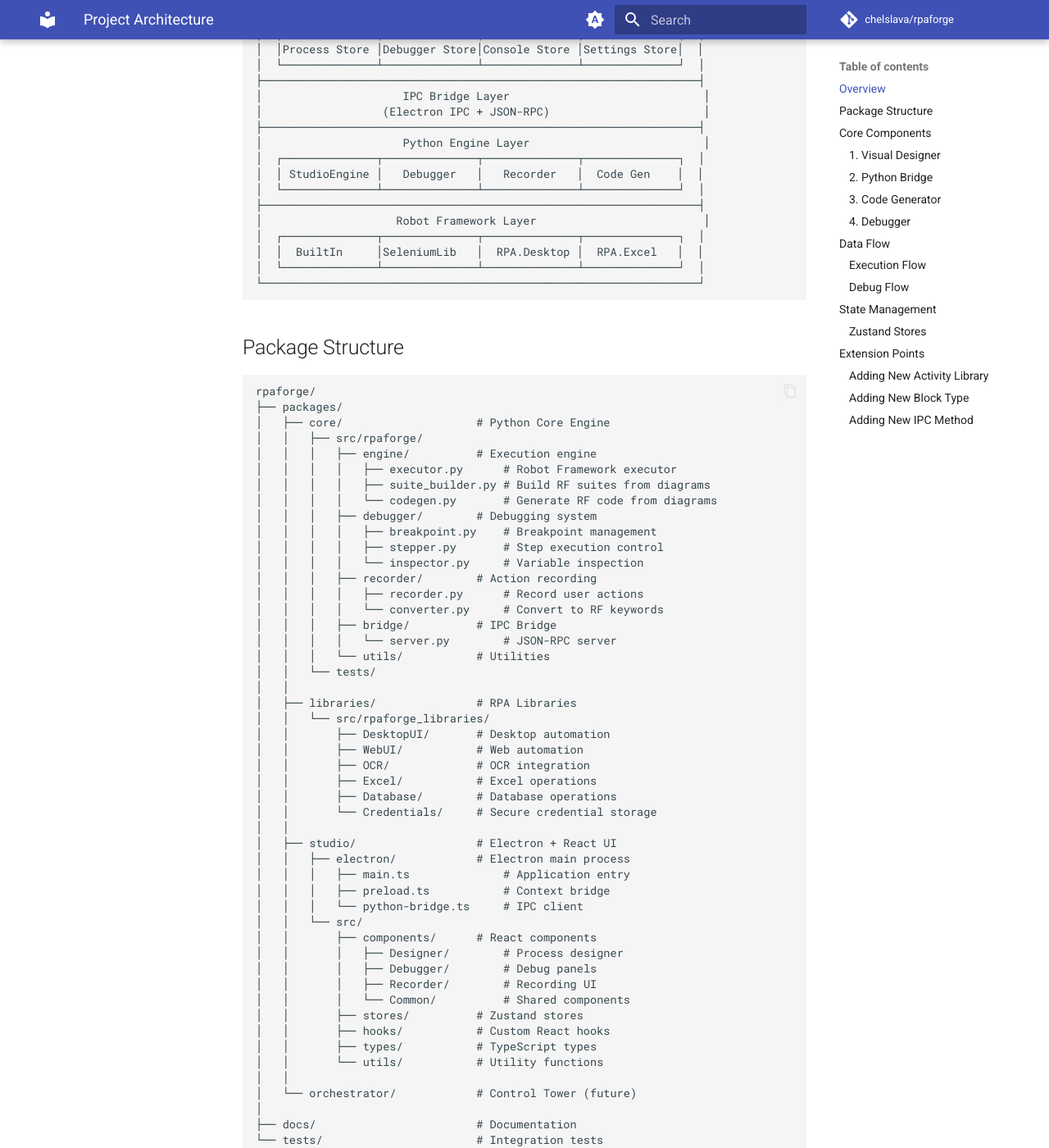
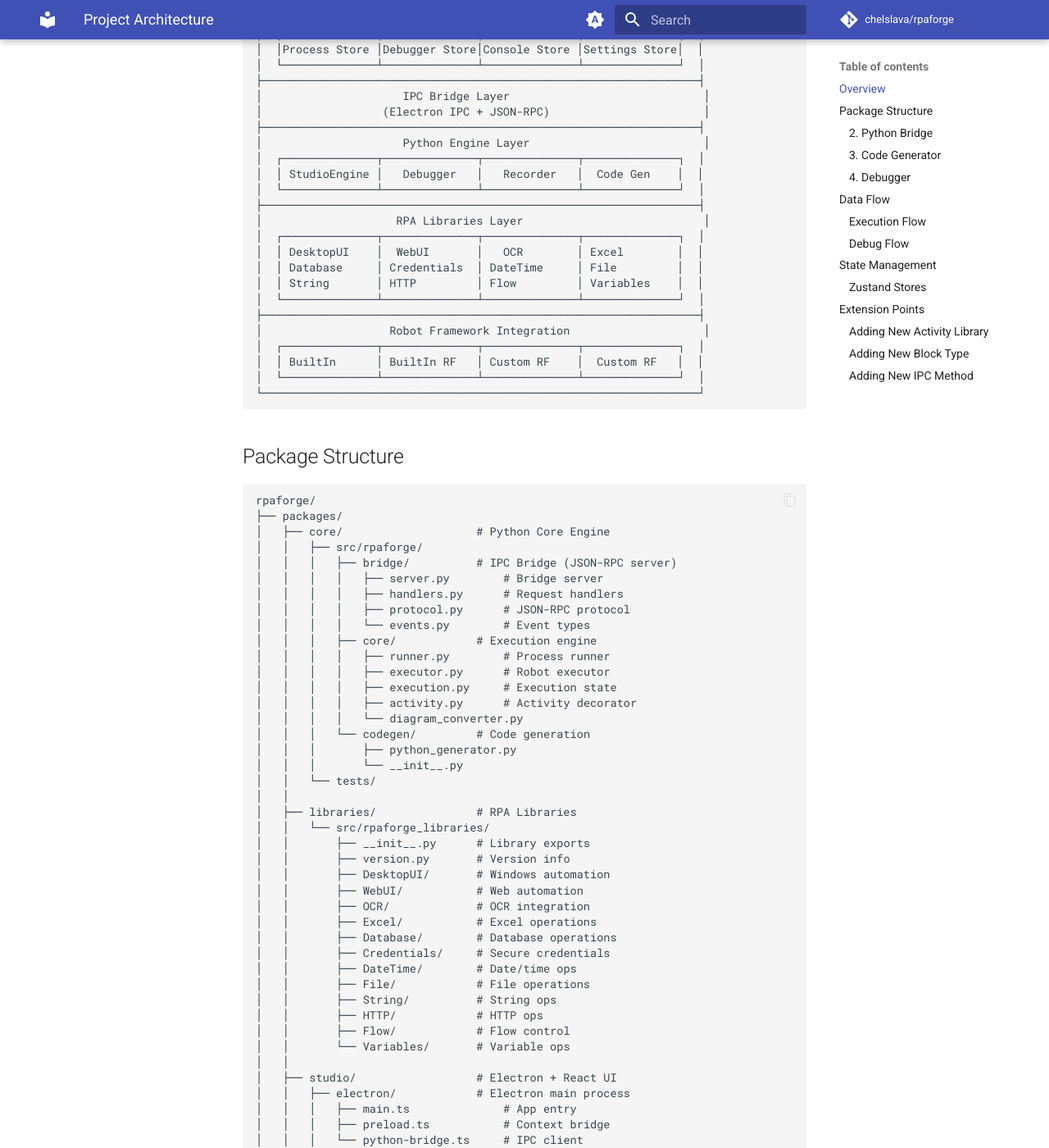
Before and after one commit to chelslava/rpaforge, an MkDocs documentation site: the page built from docs/wiki/Architecture.md, in a window 1280 px wide and 1400 px high, scrolled down 470 px. Shown: the whole window at 82% size. Built offline with MkDocs 1.6.1 and Material for MkDocs 9.7.7, drawn with Linux system fonts in a browser that asks for light colours; comment, search, counter and statistics services are not loaded; the version menu is left out; some of the changed text lies outside the part shown.

Commit message:
docs: update documentation for v0.2.0-dev release
- Update README.md with current implementation status
- Add CHANGELOG.md entries for v0.2.0 features
- Update ROADMAP.md with completed features and realistic timelines
- Update AGENTS.md with actual test counts
- Update Architecture.md with actual file structure
- Add DOCUMENTATION_UPDATE_SUMMARY.md for reference

All core components implemented:
- Native Python execution engine
- IPC bridge (JSON-RPC)
- 12 RPA libraries (DesktopUI, WebUI, OCR, Excel, Database, etc.)
- Studio UI with visual designer and debugger
- State management (Zustand)
- Code generation to Robot Framework

63 tests passing, linting clean

````diff
--- a/docs/wiki/Architecture.md
+++ b/docs/wiki/Architecture.md
@@ -26,9 +26,16 @@
 │  │ StudioEngine │   Debugger   │   Recorder   │  Code Gen    │  │
 │  └──────────────┴──────────────┴──────────────┴──────────────┘  │
 ├─────────────────────────────────────────────────────────────────┤
-│                    Robot Framework Layer                         │
+│                    RPA Libraries Layer                           │
 │  ┌──────────────┬──────────────┬──────────────┬──────────────┐  │
-│  │  BuiltIn     │SeleniumLib   │  RPA.Desktop │  RPA.Excel   │  │
+│  │ DesktopUI    │  WebUI       │   OCR        │ Excel        │  │
+│  │ Database     │ Credentials  │ DateTime     │ File         │  │
+│  │ String       │ HTTP         │ Flow         │ Variables    │  │
+│  └──────────────┴──────────────┴──────────────┴──────────────┘  │
+├─────────────────────────────────────────────────────────────────┤
+│                   Robot Framework Integration                    │
+│  ┌──────────────┬──────────────┬──────────────┬──────────────┐  │
+│  │ BuiltIn      │ BuiltIn RF   │ Custom RF    │  Custom RF   │  │
 │  └──────────────┴──────────────┴──────────────┴──────────────┘  │
 └─────────────────────────────────────────────────────────────────┘
 ```
@@ -40,52 +47,84 @@
 ├── packages/
 │   ├── core/                    # Python Core Engine
 │   │   ├── src/rpaforge/
-│   │   │   ├── engine/          # Execution engine
-│   │   │   │   ├── executor.py      # Robot Framework executor
-│   │   │   │   ├── suite_builder.py # Build RF suites from diagrams
-│   │   │   │   └── codegen.py       # Generate RF code from diagrams
-│   │   │   ├── debugger/        # Debugging system
-│   │   │   │   ├── breakpoint.py    # Breakpoint management
-│   │   │   │   ├── stepper.py       # Step execution control
-│   │   │   │   └── inspector.py     # Variable inspection
-│   │   │   ├── recorder/        # Action recording
-│   │   │   │   ├── recorder.py      # Record user actions
-│   │   │   │   └── converter.py     # Convert to RF keywords
-│   │   │   ├── bridge/          # IPC Bridge
-│   │   │   │   └── server.py        # JSON-RPC server
-│   │   │   └── utils/           # Utilities
+│   │   │   ├── bridge/          # IPC Bridge (JSON-RPC server)
+│   │   │   │   ├── server.py        # Bridge server
+│   │   │   │   ├── handlers.py      # Request handlers
+│   │   │   │   ├── protocol.py      # JSON-RPC protocol
+│   │   │   │   └── events.py        # Event types
+│   │   │   ├── core/            # Execution engine
+│   │   │   │   ├── runner.py        # Process runner
+│   │   │   │   ├── executor.py      # Robot executor
+│   │   │   │   ├── execution.py     # Execution state
+│   │   │   │   ├── activity.py      # Activity decorator
+│   │   │   │   └── diagram_converter.py
+│   │   │   └── codegen/         # Code generation
+│   │   │       ├── python_generator.py
+│   │   │       └── __init__.py
 │   │   └── tests/
 │   │
 │   ├── libraries/               # RPA Libraries
 │   │   └── src/rpaforge_libraries/
-│   │       ├── DesktopUI/       # Desktop automation
+│   │       ├── __init__.py      # Library exports
+│   │       ├── version.py       # Version info
+│   │       ├── DesktopUI/       # Windows automation
 │   │       ├── WebUI/           # Web automation
 │   │       ├── OCR/             # OCR integration
 │   │       ├── Excel/           # Excel operations
 │   │       ├── Database/        # Database operations
-│   │       └── Credentials/     # Secure credential storage
+│   │       ├── Credentials/     # Secure credentials
+│   │       ├── DateTime/        # Date/time ops
+│   │       ├── File/            # File operations
+│   │       ├── String/          # String ops
+│   │       ├── HTTP/            # HTTP ops
+│   │       ├── Flow/            # Flow control
+│   │       └── Variables/       # Variable ops
 │   │
 │   ├── studio/                  # Electron + React UI
 │   │   ├── electron/            # Electron main process
-│   │   │   ├── main.ts              # Application entry
+│   │   │   ├── main.ts              # App entry
 │   │   │   ├── preload.ts           # Context bridge
 │   │   │   └── python-bridge.ts     # IPC client
 │   │   └── src/
-│   │       ├── components/      # React components
+│   │       ├── main.tsx             # React entry
+│   │       ├── App.tsx              # Main component
+│   │       ├── components/          # React components
 │   │       │   ├── Designer/        # Process designer
 │   │       │   ├── Debugger/        # Debug panels
-│   │       │   ├── Recorder/        # Recording UI
-│   │       │   └── Common/          # Shared components
-│   │       ├── stores/          # Zustand stores
-│   │       ├── hooks/           # Custom React hooks
-│   │       ├── types/           # TypeScript types
-│   │       └── utils/           # Utility functions
+│   │       │   ├── Layout/          # Layout components
+│   │       │   ├── Common/          # Shared components
+│   │       │   └── index.ts
+│   │       ├── stores/              # Zustand stores
+│   │       │   ├── index.ts
+│   │       │   ├── processStore.ts
+│   │       │   ├── debuggerStore.ts
+│   │       │   ├── consoleStore.ts
+│   │       │   └── uiStore.ts
+│   │       ├── hooks/               # Custom hooks
+│   │       │   ├── useEngine.ts
+│   │       │   ├── useDebugger.ts
+│   │       │   ├── useProcess.ts
+│   │       │   └── useDesigner.ts
+│   │       ├── types/               # TypeScript types
+│   │       │   ├── engine.ts
+│   │       │   ├── ipc.ts
+│   │       │   ├── events.ts
+│   │       │   └── blocks.ts
+│   │       ├── bridge/              # Bridge adapters
+│   │       │   ├── factory.ts
+│   │       │   ├── types.ts
+│   │       │   ├── electron-bridge.ts
+│   │       │   └── mock-bridge.ts
+│   │       └── domain/              # Domain logic
+│   │           ├── activity/        # Activity registry
+│   │           ├── diagram/         # Diagram ops
+│   │           └── codegen/         # Code generation
 │   │
 │   └── orchestrator/            # Control Tower (future)
 │
 ├── docs/                        # Documentation
-└── tests/                       # Integration tests
-```
+├── tools/                       # Development tools
+└── .github/                     # GitHub workflows
 
 ## Core Components
 
````
Also changed, not shown: AGENTS.md (+13 -8 lines), CHANGELOG.md (+32 -18 lines), README.md (+74 -48 lines), ROADMAP.md (+30 -7 lines), docs/DOCUMENTATION_UPDATE_SUMMARY.md (added, +123 -0 lines).
